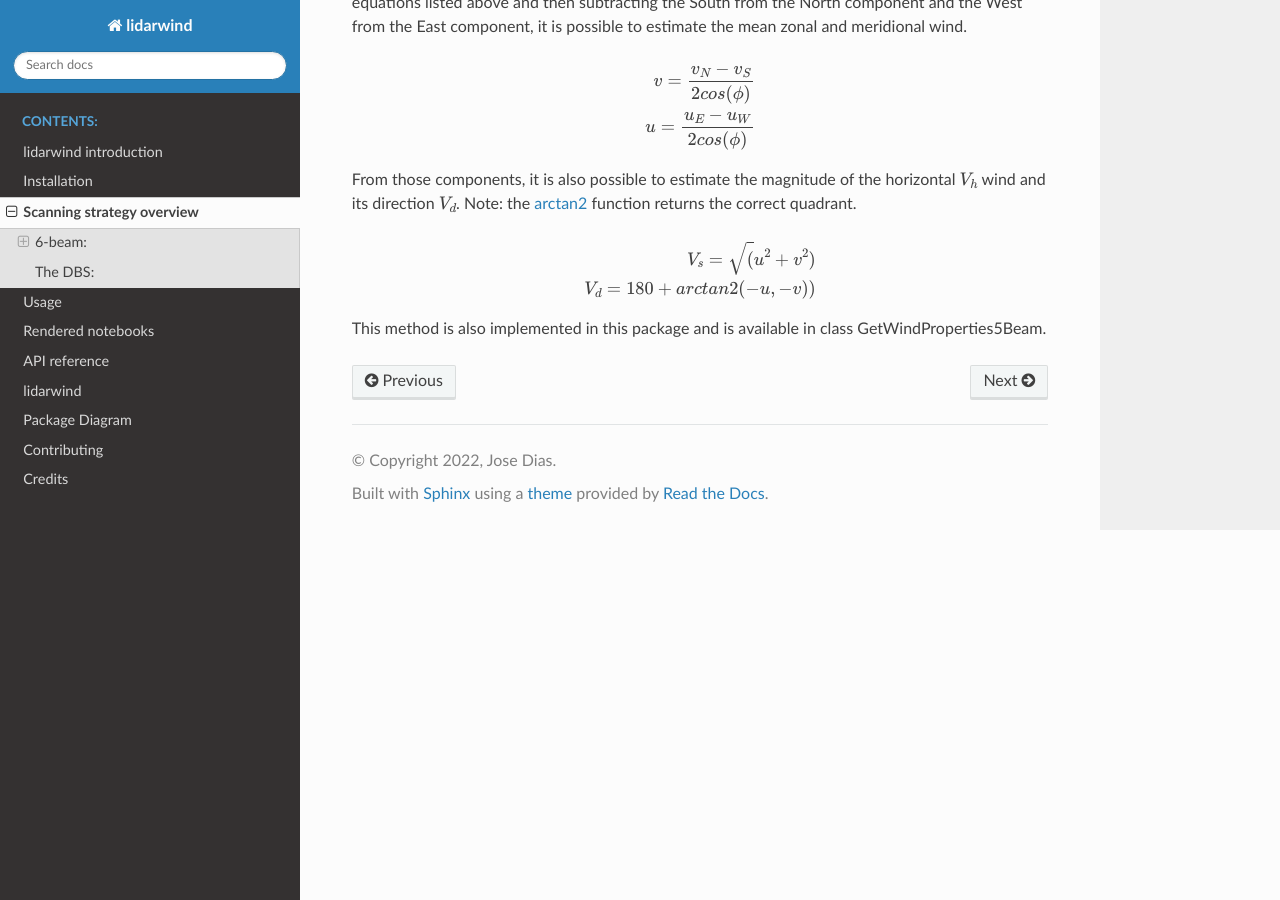
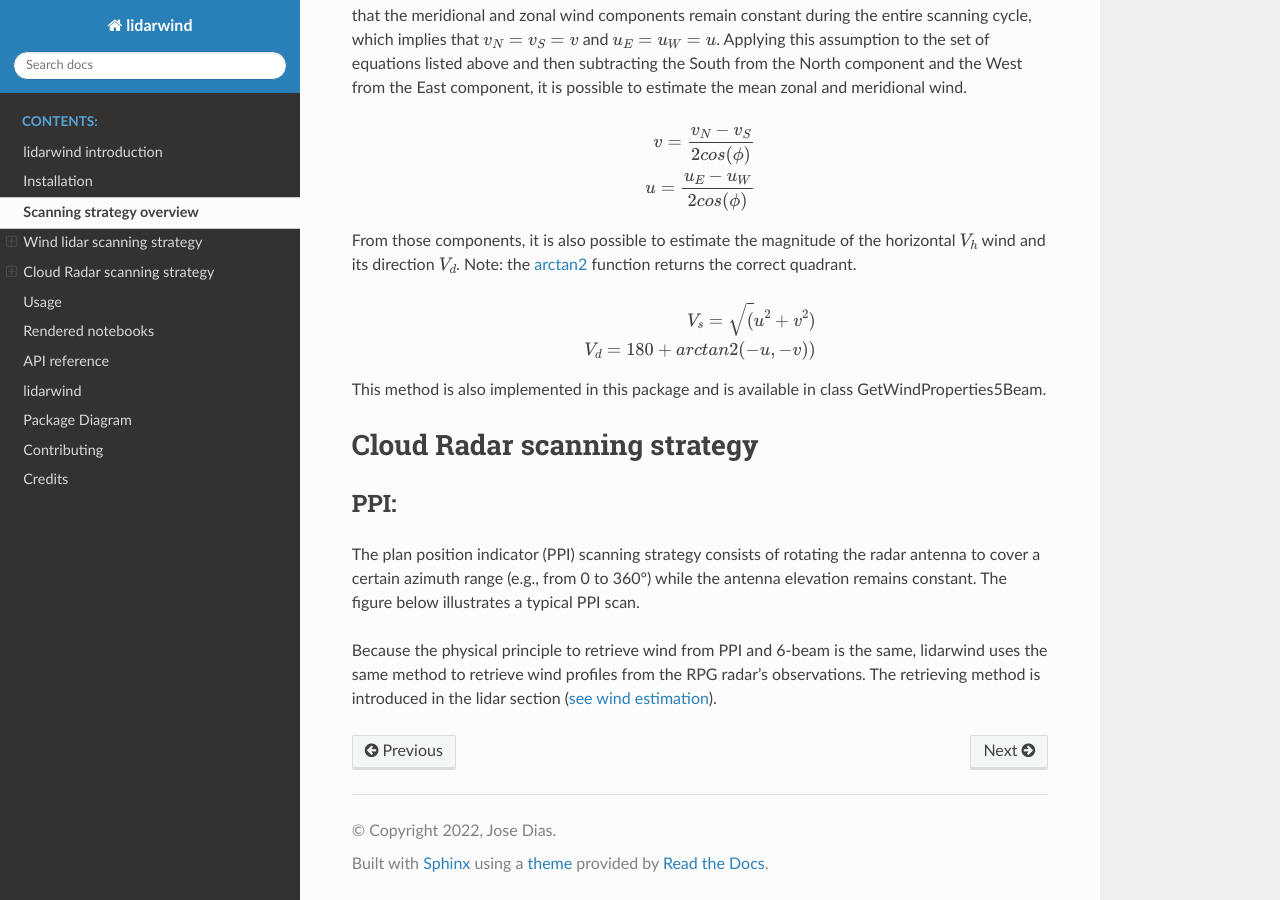
Before and after one commit to jdiasn/lidarwind, a Sphinx documentation site: the page built from docs/overview.rst, in a window 1280 px wide and 900 px high, scrolled down 2761 px. Built offline with Sphinx 7.4.7 and the Read the Docs theme 2.0.0, drawn with Linux system fonts in a browser that asks for light colours; formulas are drawn with MathJax 3; pages that are not in the unit, such as notebooks, are missing from menus; the version number could not be read and is left out; some of the changed text lies outside the part shown.

Commit message:
Refactor: radar wind retrieval doc

```diff
--- a/docs/overview.rst
+++ b/docs/overview.rst
@@ -9,6 +9,12 @@ Due to the current transition from fossil fuel-based power plants to renewable s
 Wind Doppler lidars work by transmitting laser pulses and measuring the shift in frequency of the backscattered signal, the Doppler effect. If the scatterers are moving towards the lidar, the backscattered signal's frequency is higher than that of the transmitted signal and the other way around.
 
 There are different scanning strategies for estimating wind profiles using Wind Doppler lidars, but two are used more often: the 6-beam and the DBS.
+
+
+
+============================
+Wind lidar scanning strategy
+============================
 
 -------
 6-beam:
@@ -52,6 +58,7 @@ The calculation is made by solving the following equation: :math:`\Sigma = M^{-1
 
 
 
+.. _wind-fft:
 Wind speed and direction estimation
 -----------------------------------
 
@@ -108,3 +115,16 @@ From those components, it is also possible to estimate the magnitude of the hori
     V_{d} = 180 + arctan2(-u,-v))
 
 This method is also implemented in this package and is available in class GetWindProperties5Beam.
+
+
+=============================
+Cloud Radar scanning strategy
+=============================
+
+----
+PPI:
+----
+
+The plan position indicator (PPI) scanning strategy consists of rotating the radar antenna to cover a certain azimuth range (e.g., from 0 to 360º) while the antenna elevation remains constant. The figure below illustrates a typical PPI scan.
+
+Because the physical principle to retrieve wind from PPI and 6-beam is the same, lidarwind uses the same method to retrieve wind profiles from the RPG radar's observations. The retrieving method is introduced in the lidar section (:any:`see wind estimation <wind-fft>`).
```
